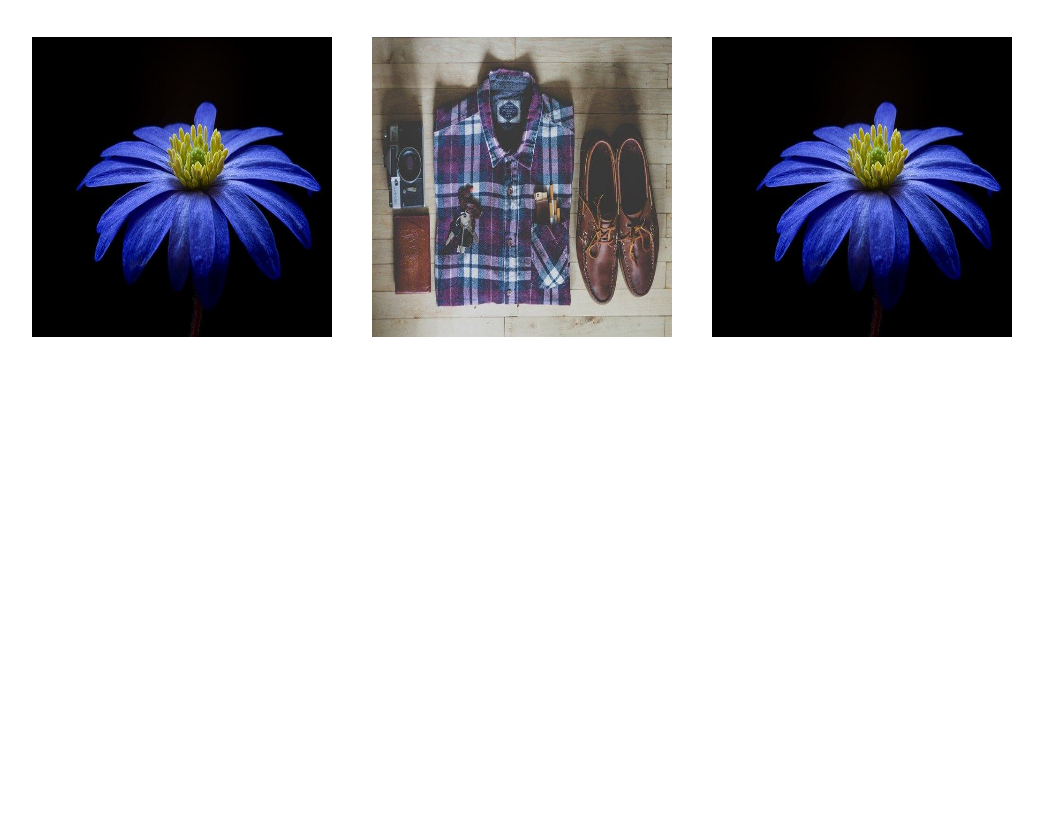
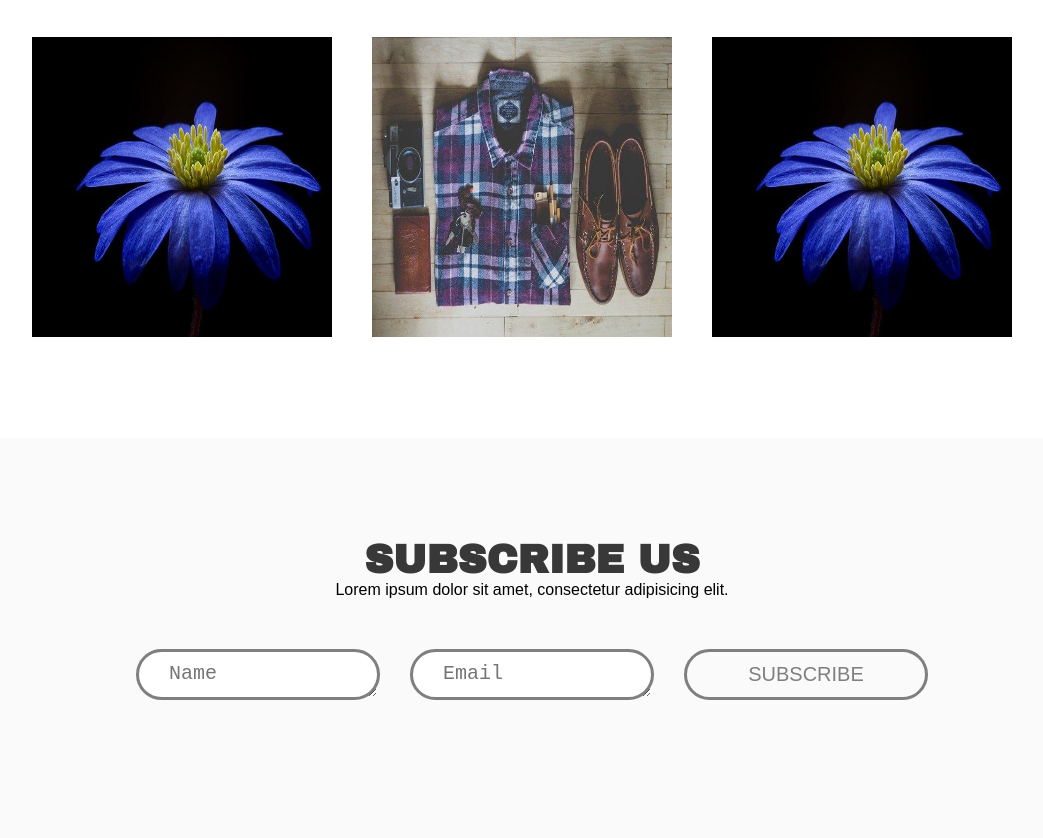
Before and after one commit to jesusurbina070/Light, a plain HTML site: page index.html in a window 1280 px wide. Shown: the part 3400-4238 px from the top of the page, without its empty margins (108-1151 px from the left). Before the commit the page ends 3741 px from the top, so only its background shows below. Drawn offline with Linux system fonts and the light colour scheme; files whose address does not match are found by name; a web font is replaced by a local one.

Commit message:
terminamos con la seccion subscribe

```diff
--- a/index.html
+++ b/index.html
@@ -106,8 +106,8 @@
 	<section class="galery">
 		<div class="container">
 			<div class="galery-titles">
-				<h2 class="title galery">FEATURED WORKS</h2>
-				<p class="subtitle galery">Lorem ipsum dolor sit amet, consectetur adipisicing elit.</p>
+				<h2 class="title-galery">FEATURED WORKS</h2>
+				<p class="subtitle-galery">Lorem ipsum dolor sit amet, consectetur adipisicing elit.</p>
 			</div>
 			<div class="galery-details">
 				<figure class="galery-imageContainer">
@@ -140,18 +140,18 @@
 			</div>
 		</div>
 	</section>
-	<!-- <section class="subscribe">
+	<section class="subscribe">
 		<div class="container">
-				<h2 title subscribe>SUbSCRIBE US</h2>
-				<p subtitle suscribe>Lorem ipsum dolor sit amet, consectetur adipisicing elit.</p>
+				<h2 title-subscribe>SUBSCRIBE US</h2>
+				<p subtitle-suscribe>Lorem ipsum dolor sit amet, consectetur adipisicing elit.</p>
 					<form action="" class="subscribe-form">
 						<textarea class="submit-message" placeholder="Name"></textarea>
 						<textarea class="submit-message" placeholder="Email"></textarea>
-						<button class="link subscribe">SUBSCRIBE</button>
+						<button class="link-subscribe">SUBSCRIBE</button>
 					</form>
 			</div>
 		</div>
-	</section> -->
+	</section>
 	<!-- <section class="services">
 		<div class="container">
 				<div services-details>
--- a/styles/styles.css
+++ b/styles/styles.css
@@ -238,7 +238,11 @@ h1, h2{
 
 }
 .galery{
-	height: auto;
+	height: 1300px;
+}
+.subtitle-galery{
+	color: #b0b0b0;
+	text-transform: uppercase;
 }
 
 .galery-titles{
@@ -253,3 +257,58 @@ h1, h2{
 	grid-template-columns: 300px 300px 300px;
 	grid-gap: 40px;
 }
+
+.subscribe{
+	height: 400px;
+	text-align: center;
+	background-color: #fafafa;
+
+}
+.subscribe h2{
+	padding-top: 100px
+}
+
+
+.subscribe p{
+	margin-bottom: 50px;
+
+}
+.subscribe-form{
+	display: flex;
+	align-items: center;
+	justify-content: center;
+
+}
+
+.subscribe textarea{
+	height: 51px;
+	width: 244px;
+	padding: 10px;
+	padding-left: 30px;
+	color: #7f7f7f;
+	font-size: 20px;
+	border: 3px solid  #7f7f7f;
+	font-weight: 200;
+	border-radius: 100px;
+	margin-right: 30px;
+
+}
+
+.subscribe button{
+	background: transparent;
+	height: 51px;
+	width: 244px;
+	padding: 10px;
+	color: #7f7f7f;
+	font-size: 20px;
+	border: 3px solid  #7f7f7f;
+	border-radius: 100px;
+
+
+}
+
+.subscribe button:hover{
+	background: #ff3e53;
+	color: #ffeaef;
+
+}
```
